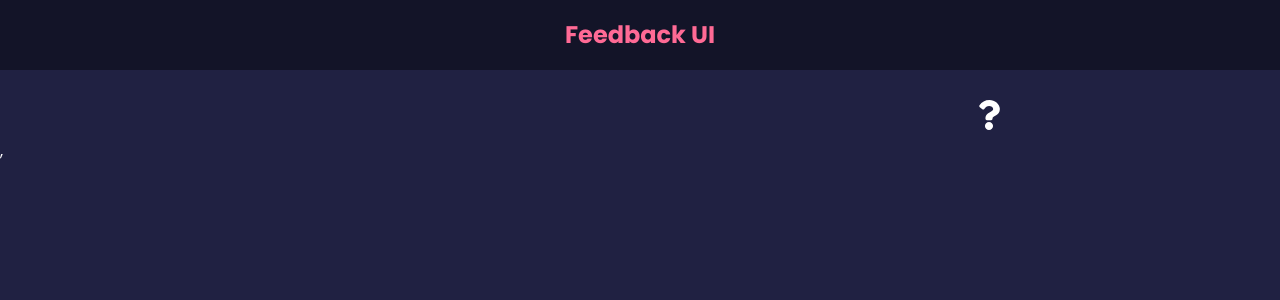
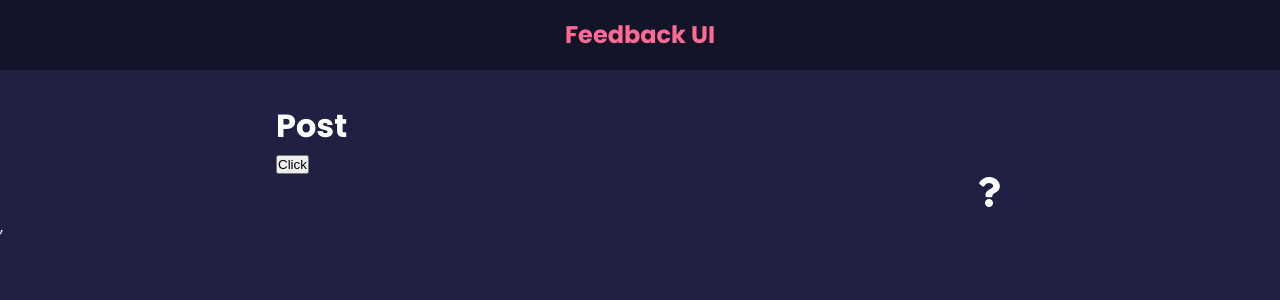
Before and after one commit to ss12932/feedback-react-project, a React (Create React App) app: page /post in a window 1280 px wide. Before the commit this address had no page. Shown: the top 300 px of the page. Built offline with nearby package versions, Linux system fonts and the light colour scheme.

Commit message:
added test nested routes

```diff
--- a/src/App.js
+++ b/src/App.js
@@ -42,7 +42,7 @@
             }
           ></Route>
           <Route path='/about' element={<AboutPage />} />
-          <Route path='/post/:id/:name' element={<Post />} />
+          <Route path='/post/*' element={<Post />} />
         </Routes>
         <AboutIconLink />
       </div>
--- a/src/components/Post.jsx
+++ b/src/components/Post.jsx
@@ -1,11 +1,25 @@
-import { useParams } from 'react-router-dom';
+import { Navigate, useNavigate, Routes, Route } from 'react-router-dom';
 
 function Post() {
-  const params = useParams();
+  const status = 200;
+  const navigate = useNavigate();
+
+  const onClick = () => {
+    console.log('hello');
+    navigate('/about');
+  };
+
+  if (status === 404) {
+    return <Navigate to='/notfound' />;
+  }
+
   return (
     <div>
-      <h1>Post {params.id}</h1>
-      <p>Name: {params.name}</p>
+      <h1>Post</h1>
+      <button onClick={onClick}>Click</button>
+      <Routes>
+        <Route path='/show' element={<h1>Hello World!</h1>} />
+      </Routes>
     </div>
   );
 }
```
